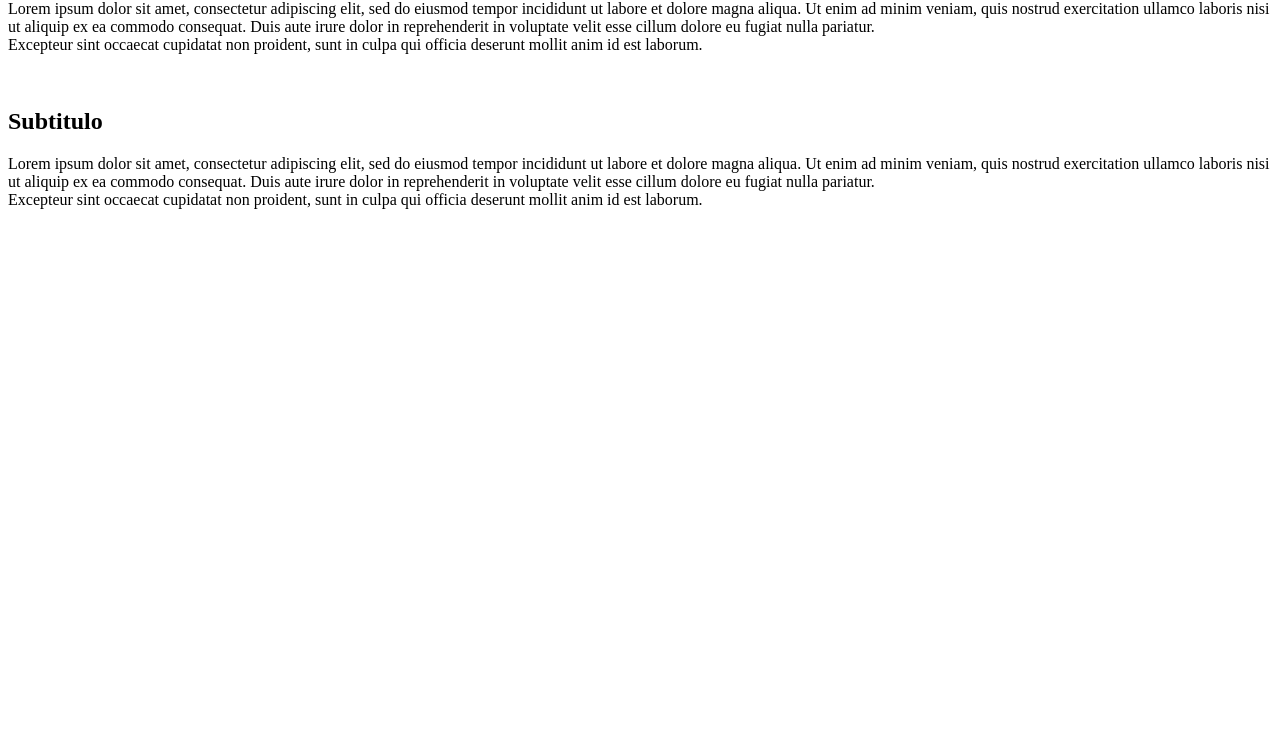
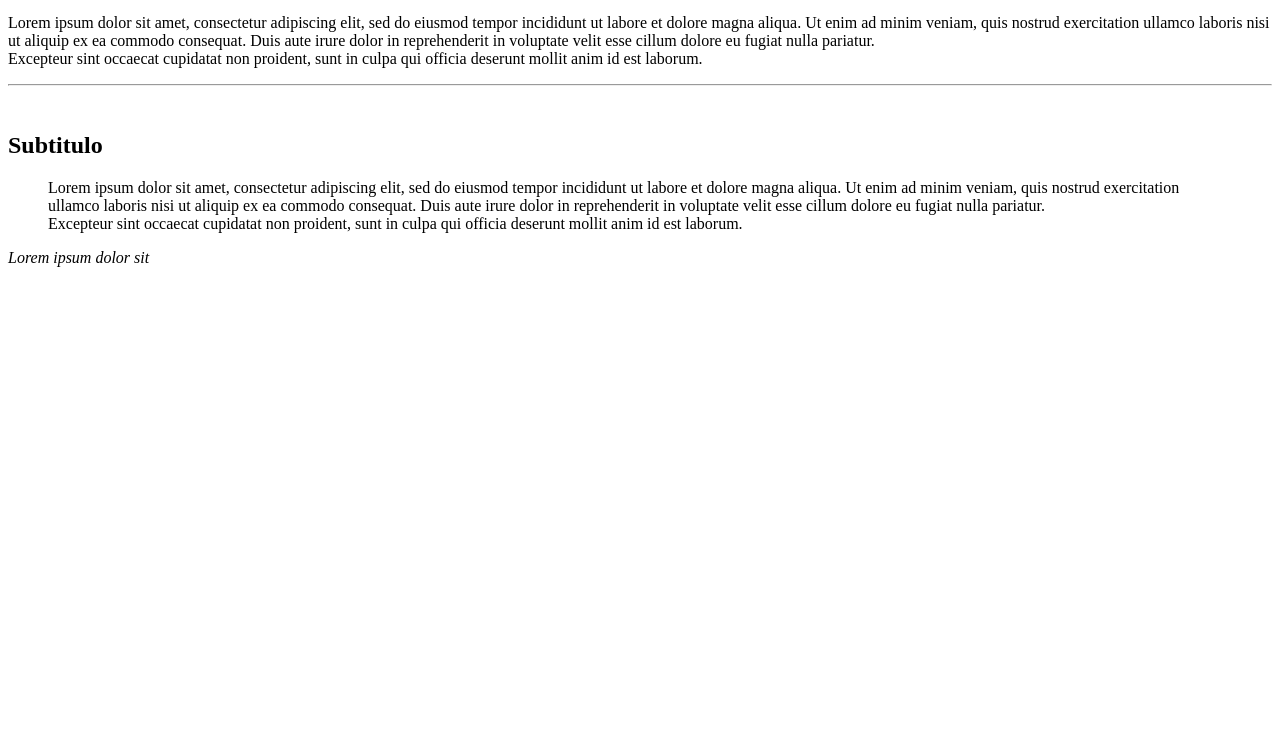
Before and after one commit to IchaiGutierrez/HTMLtest, a plain HTML site: page HTMLtest/segunda pagina.html in a window 1280 px wide. Shown: the part 66-800 px from the top of the page. Drawn offline with Linux system fonts and the light colour scheme.

Commit message:
se modificaron las etiquetas inicales y se agrego un espaciador en el codigo

```diff
--- a/HTMLtest/segunda pagina.html
+++ b/HTMLtest/segunda pagina.html
@@ -1,5 +1,10 @@
-<html>
+<!DOCTYPE html>
+<html lang="es">
+
     <head> <!--solo se introduce informacion para naegador y otras variables-->
+        <meta charset="UTF-8">
+        <meta name="viewport" content="width=device-width, initial-scale=1.0">
+        <meta http-equiv="X-UA-Compatible" content="ie=edge">
         <title>Lorem Ipsum</title>
     </head> <!--final del head-->
 
@@ -11,15 +16,20 @@
              Duis aute irure dolor in reprehenderit in voluptate velit esse cillum dolore eu fugiat nulla pariatur. <br/>
              Excepteur sint occaecat cupidatat non proident,
              sunt in culpa qui officia deserunt mollit anim id est laborum.</p>
+             <hr/>
 
              <br/>
              <h2>Subtitulo</h2>
-             <p>Lorem ipsum dolor sit amet, consectetur adipiscing elit,
+
+            <blockquote><p>Lorem ipsum dolor sit amet, consectetur adipiscing elit,
                 sed do eiusmod tempor incididunt ut labore et dolore magna aliqua.
                  Ut enim ad minim veniam, quis nostrud exercitation ullamco laboris nisi ut aliquip ex ea commodo consequat.
                  Duis aute irure dolor in reprehenderit in voluptate velit esse cillum dolore eu fugiat nulla pariatur. <br/>
                  Excepteur sint occaecat cupidatat non proident,
                  sunt in culpa qui officia deserunt mollit anim id est laborum.</p>
+             </blockquote>
+             <cite>Lorem ipsum dolor sit </cite>
+             <!-- cite es una etiqueta para citar y blockquote es para dar estructura de cita-->
     </body>
 
 </html>
```
